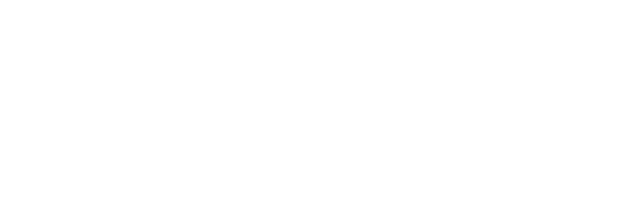
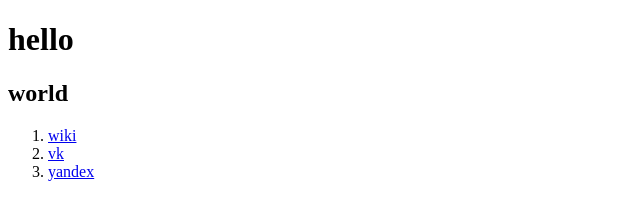
Before and after one commit to NASTZV15/task-html, a website: page src/index.html in a window 1280 px wide. Shown: the whole page, without its empty margins (0-640 px from the left). Drawn offline with Linux system fonts and the light colour scheme.

Commit message:
Задание по HTML

```diff
--- a/src/index.html
+++ b/src/index.html
@@ -1,7 +1,15 @@
-<!DOCTYPE html>
+<!doctype html>
 <html lang="en">
     <head>
         <title>HTML</title>
     </head>
-    <body></body>
+    <body>
+        <h1>hello</h1>
+        <h2>world</h2>
+        <ol>
+            <li><a href="https://ru.wikipedia.org">wiki</a></li>
+            <li><a href="https://vk.com">vk</a></li>
+            <li><a href="https://ya.ru">yandex</a></li>
+        </ol>
+    </body>
 </html>
```
